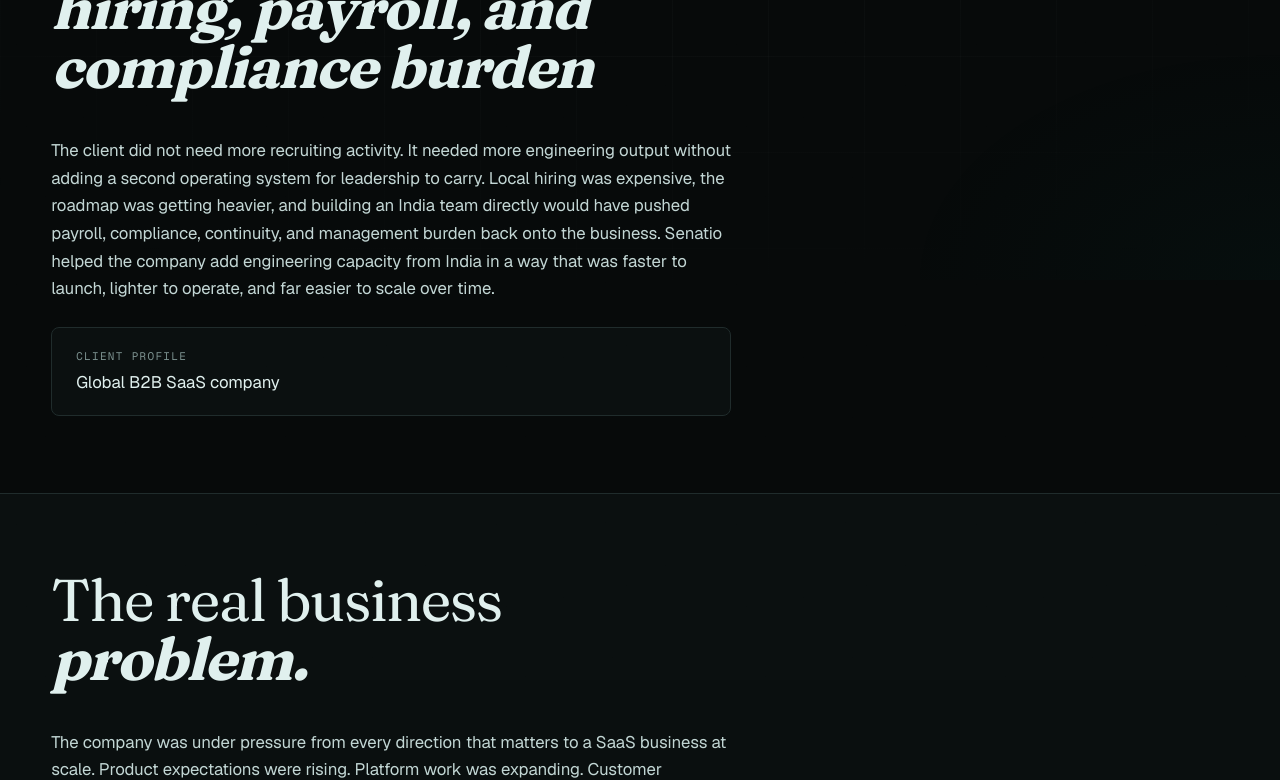
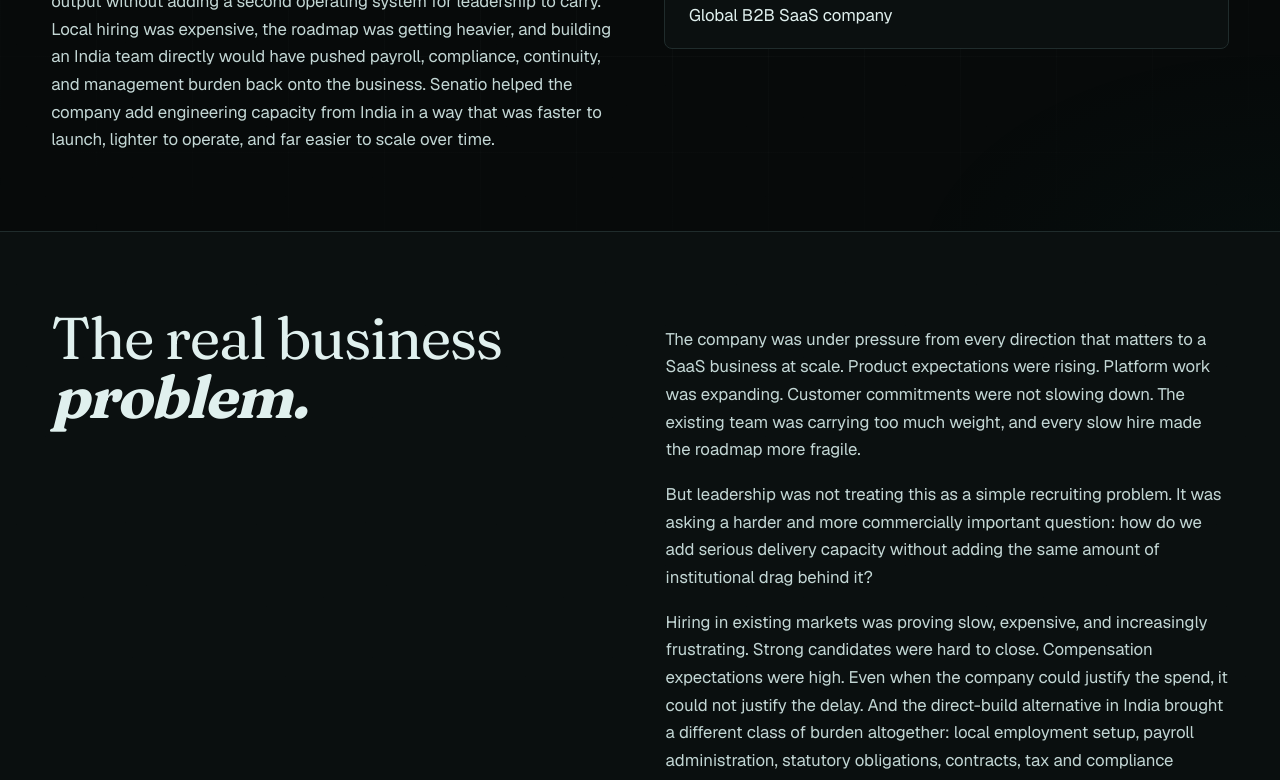
Before and after one commit to gugan-zemuria/Senatio-landing-page, a Next.js app: page /case-studies/b2b-saas-engineering-capacity in a window 1280 px wide. Shown: the part 520-1300 px from the top of the page. Built offline with nearby package versions, Linux system fonts and the light colour scheme.

Commit message:
fix hte hero secition and the case-studies/b2b-saas-engineering-capacity page

```diff
--- a/src/app/case-studies/b2b-saas-engineering-capacity/page.tsx
+++ b/src/app/case-studies/b2b-saas-engineering-capacity/page.tsx
@@ -60,11 +60,20 @@
                 </h2>
               </div>
             </div>
-            <div style={{ maxWidth: "680px" }} data-reveal data-delay="1">
-              <p style={{ color: "var(--fg-2)", lineHeight: 1.65, fontSize: "1.05rem" }}>
+            <div
+              style={{
+                display: "grid",
+                gridTemplateColumns: "repeat(auto-fit, minmax(320px, 1fr))",
+                gap: "clamp(24px, 4vw, 48px)",
+                alignItems: "start",
+              }}
+              data-reveal
+              data-delay="1"
+            >
+              <p style={{ color: "var(--fg-2)", lineHeight: 1.65, fontSize: "1.05rem", margin: 0 }}>
                 The client did not need more recruiting activity. It needed more engineering output without adding a second operating system for leadership to carry. Local hiring was expensive, the roadmap was getting heavier, and building an India team directly would have pushed payroll, compliance, continuity, and management burden back onto the business. Senatio helped the company add engineering capacity from India in a way that was faster to launch, lighter to operate, and far easier to scale over time.
               </p>
-              <div style={{ marginTop: "24px", padding: "20px 24px", border: "1px solid var(--line)", background: "var(--bg-2)", borderRadius: "8px" }}>
+              <div style={{ padding: "20px 24px", border: "1px solid var(--line)", background: "var(--bg-2)", borderRadius: "8px", alignSelf: "start" }}>
                 <p className="mono" style={{ margin: "0 0 4px 0" }}>Client profile</p>
                 <p style={{ margin: 0, fontSize: "1.05rem", color: "var(--fg)" }}>Global B2B SaaS company</p>
               </div>
@@ -74,14 +83,20 @@
 
         <section className="section" style={{ background: "var(--bg-2)" }} aria-labelledby="problem-h">
           <div className="wrap">
-            <div className="section-head">
+            <div
+              style={{
+                display: "grid",
+                gridTemplateColumns: "repeat(auto-fit, minmax(320px, 1fr))",
+                gap: "clamp(24px, 4vw, 64px)",
+                alignItems: "start",
+              }}
+            >
               <div data-reveal>
                 <h2 className="section-title" id="problem-h">
                   The real business <em>problem.</em>
                 </h2>
               </div>
-            </div>
-            <div style={{ maxWidth: "680px" }} data-reveal data-delay="1">
+              <div data-reveal data-delay="1">
                 <p style={{ color: "var(--fg-2)", lineHeight: 1.65, fontSize: "1.05rem" }}>
                   The company was under pressure from every direction that matters to a SaaS business at scale. Product expectations were rising. Platform work was expanding. Customer commitments were not slowing down. The existing team was carrying too much weight, and every slow hire made the roadmap more fragile.
                 </p>
@@ -94,6 +109,7 @@
                 <p style={{ color: "var(--fg)", lineHeight: 1.65, fontSize: "1.05rem", marginTop: "16px" }}>
                   The company did not just need engineers. It needed to avoid becoming the operator of an entirely new employment and delivery system.
                 </p>
+              </div>
             </div>
           </div>
         </section>
@@ -119,7 +135,7 @@
                 </article>
               ))}
             </div>
-            <div style={{ maxWidth: "680px", marginTop: "32px" }} data-reveal>
+            <div style={{ marginTop: "32px" }} data-reveal>
               <p style={{ color: "var(--fg)", lineHeight: 1.65, fontSize: "1.05rem" }}>
                 The client was not looking for the cheapest answer. It was looking for the lowest-burden answer that still produced real output.
               </p>
@@ -153,14 +169,20 @@
 
         <section className="section" aria-labelledby="senatio-h">
           <div className="wrap">
-            <div className="section-head">
+            <div
+              style={{
+                display: "grid",
+                gridTemplateColumns: "repeat(auto-fit, minmax(320px, 1fr))",
+                gap: "clamp(24px, 4vw, 64px)",
+                alignItems: "start",
+              }}
+            >
               <div data-reveal data-delay="1">
                 <h2 className="section-title" id="senatio-h">
                   What Senatio <em>did.</em>
                 </h2>
               </div>
-            </div>
-            <div style={{ maxWidth: "680px" }} data-reveal>
+              <div data-reveal>
                 <p style={{ color: "var(--fg-2)", lineHeight: 1.65, fontSize: "1.05rem" }}>
                   Senatio helped the client build a managed engineering capability from India, not a loose offshore team.
                 </p>
@@ -176,6 +198,7 @@
                 <p style={{ color: "var(--fg-2)", lineHeight: 1.65, fontSize: "1.05rem", marginTop: "16px" }}>
                   Third, the model gave the client optionality. The company could expand when roadmap pressure rose, reshape the team when priorities changed, and reduce exposure to the rigid long-term drag that often makes expansion feel heavier than the output is worth.
                 </p>
+              </div>
             </div>
           </div>
         </section>
@@ -213,7 +236,7 @@
                 </h2>
               </div>
             </div>
-            <div style={{ display: "grid", gridTemplateColumns: "1fr", gap: "32px", maxWidth: "680px" }} data-reveal>
+            <div style={{ display: "grid", gridTemplateColumns: "repeat(auto-fit, minmax(320px, 1fr))", gap: "clamp(24px, 4vw, 48px)" }} data-reveal>
               <div>
                 <p style={{ color: "var(--fg-2)", lineHeight: 1.65, fontSize: "1.05rem", margin: 0 }}>
                   This case is exactly why the model is attractive to serious buyers.
--- a/src/app/globals.css
+++ b/src/app/globals.css
@@ -341,7 +341,7 @@
   letter-spacing: -0.025em;
   margin: 0;
   color: var(--fg);
-  max-width: 16ch;
+  max-width: 30ch;
 }
 .section-title em { font-style: italic; font-variation-settings: "opsz" 144, "SOFT" 80; }
 .section-lede {
```
Lines whose indentation alone changed are shown as unchanged.
